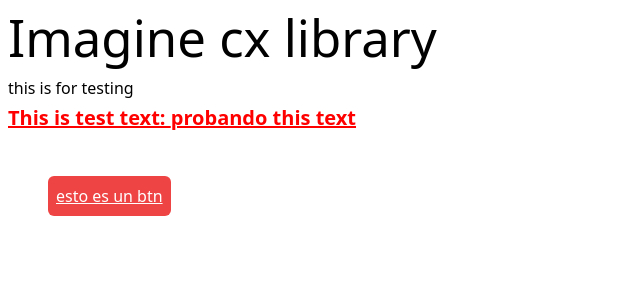
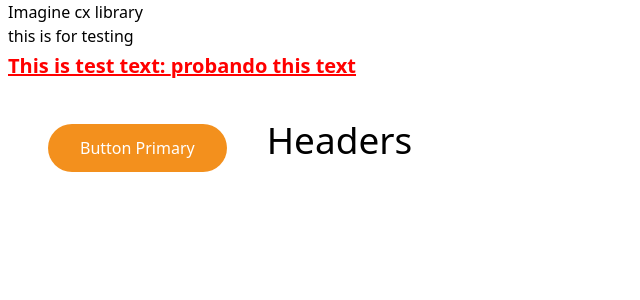
Before and after one commit to Imagine-CX/imaginecx-library, a React (Vite) app: page / in a window 1280 px wide. Shown: the top 300 px of the page, without its empty margins (0-640 px from the left). Built offline with nearby package versions, Linux system fonts and the light colour scheme.

Commit message:
Style buttons and headers

```diff
--- a/src/App.tsx
+++ b/src/App.tsx
@@ -1,4 +1,4 @@
-import { BtnPrimary } from './components/Btns';
+import { Header, Button } from './components';
 import { Helloworld } from './components/HelloWorld';
 
 function App() {
@@ -7,7 +7,8 @@ function App() {
       <h1>Imagine cx library</h1>
       <p>this is for testing</p>
       <Helloworld text={'probando this text'} />
-      <BtnPrimary text="esto es un btn" />
+      <Button text="Button Primary" color='btn-primary'/>
+      <Header text='Headers' variant='h3'/>
     </div>
   );
 }
--- a/src/components/Btns/BtnPrimary.tsx
+++ /dev/null
@@ -1,13 +0,0 @@
-import '../style.css';
-
-export interface IBtnPrimary {
-  text: string;
-}
-
-export const BtnPrimary = ({ text }: IBtnPrimary) => {
-  return (
-    <button className="bg-red-500 m-10 p-2 rounded-md">
-      <span className="text-white underline">{text}</span>
-    </button>
-  );
-};
--- /dev/null
+++ b/src/components/Btns/Button.tsx
@@ -0,0 +1,15 @@
+import '../style.css';
+
+export interface IBtnPrimary {
+  text: string;
+  color: string
+}
+
+export const Button = ({ text, color }: IBtnPrimary) => {
+
+  return (
+    <button className={`${ color } m-10 px-8 py-3 rounded-full`}>
+      <span className="text-white">{text}</span>
+    </button>
+  );
+};
--- a/src/components/Btns/index.ts
+++ b/src/components/Btns/index.ts
@@ -1,2 +1,3 @@
-export type { IBtnPrimary } from './BtnPrimary';
-export { BtnPrimary } from './BtnPrimary';
+// export type { IBtnPrimary } from './Button';
+// export { Button } from './Button';
+export * from './Button'
--- /dev/null
+++ b/src/components/Headers/Header.tsx
@@ -0,0 +1,13 @@
+export interface IHeader {
+    text: string;
+    variant: string;
+  }
+
+export const Header = ({ text, variant }: IHeader ) => {
+  console.log(variant)
+  return (
+    <>
+      <span className={`${ variant }`} >{ text }</span>
+    </>
+  )
+}
--- /dev/null
+++ b/src/components/Headers/index.ts
@@ -0,0 +1 @@
+export * from './Header'
--- a/src/components/index.ts
+++ b/src/components/index.ts
@@ -1,4 +1,5 @@
 import './style.css';
 export * from './Btns';
+export * from './Headers';
 export type { IHelloWorld } from './HelloWorld';
 export { Helloworld } from './HelloWorld';
--- a/src/components/style.css
+++ b/src/components/style.css
@@ -3,8 +3,43 @@
 @tailwind utilities;
 
 @layer base {
-  h1 {
-    font-size: 3.18rem;
+  .h1 {
+    font-size: 3.2em;
+    font-weight: bold;
+    line-height: 1.1;
+  }
+   .h2 {
+    font-size: 2.62em;
+    font-weight: bold;
+    line-height: 1.1;
+  }
+   .h3 {
+    font-size: 2.31em;
+    line-height: 1.1;
+  }
+   .h4 {
+    font-size: 1.81em;
+    line-height: 1.1;
+  }
+   .h5 {
+    font-size: 1.51em;
+    line-height: 1.1;
+  }
+   .h6 {
+    font-size: 1.21em;
+    line-height: 1.1;
+  }
+}
+
+
+
+@layer components {
+  .btn-primary {
+    @apply bg-icx-primary-400 hover:bg-icx-primary-500;
+  }
+
+  .btn-secondary{
+    @apply bg-icx-secondary-400 hover:bg-icx-secondary-500;
   }
 }
 
--- a/tailwind.config.js
+++ b/tailwind.config.js
@@ -2,7 +2,36 @@
 export default {
   content: ['./index.html', './src/**/*.{js,ts,jsx,tsx}'],
   theme: {
-    extend: {},
+    extend: {
+      colors: {
+        secondary2: '#E5E5E5',
+        primary2: '#F3901D',
+        icx: {
+          primary: {
+            100: '#F7E8DA',
+            200: '#F7D6B5',
+            300: '#F4AE69',
+            400: '#F3901D',
+            500: '#EF7700'
+          },
+          secondary: {
+            100: '#F9EACA',
+            200: '#F9D88F',
+            300: '#FCC751',
+            400: '#FDB913',
+            500: '#E29C00'
+          },
+          neutral: {
+            100: '#FFFFFF',
+            200: '#E5E5E5',
+            300: '#898989',
+            400: '#383838',
+            500: '#000000'
+          },
+          fondo: '#242424'
+        }
+      },
+    },
   },
   plugins: [],
 };
```
Also changed, not shown: 1 other file (tests, documents, lock files or other folders).
